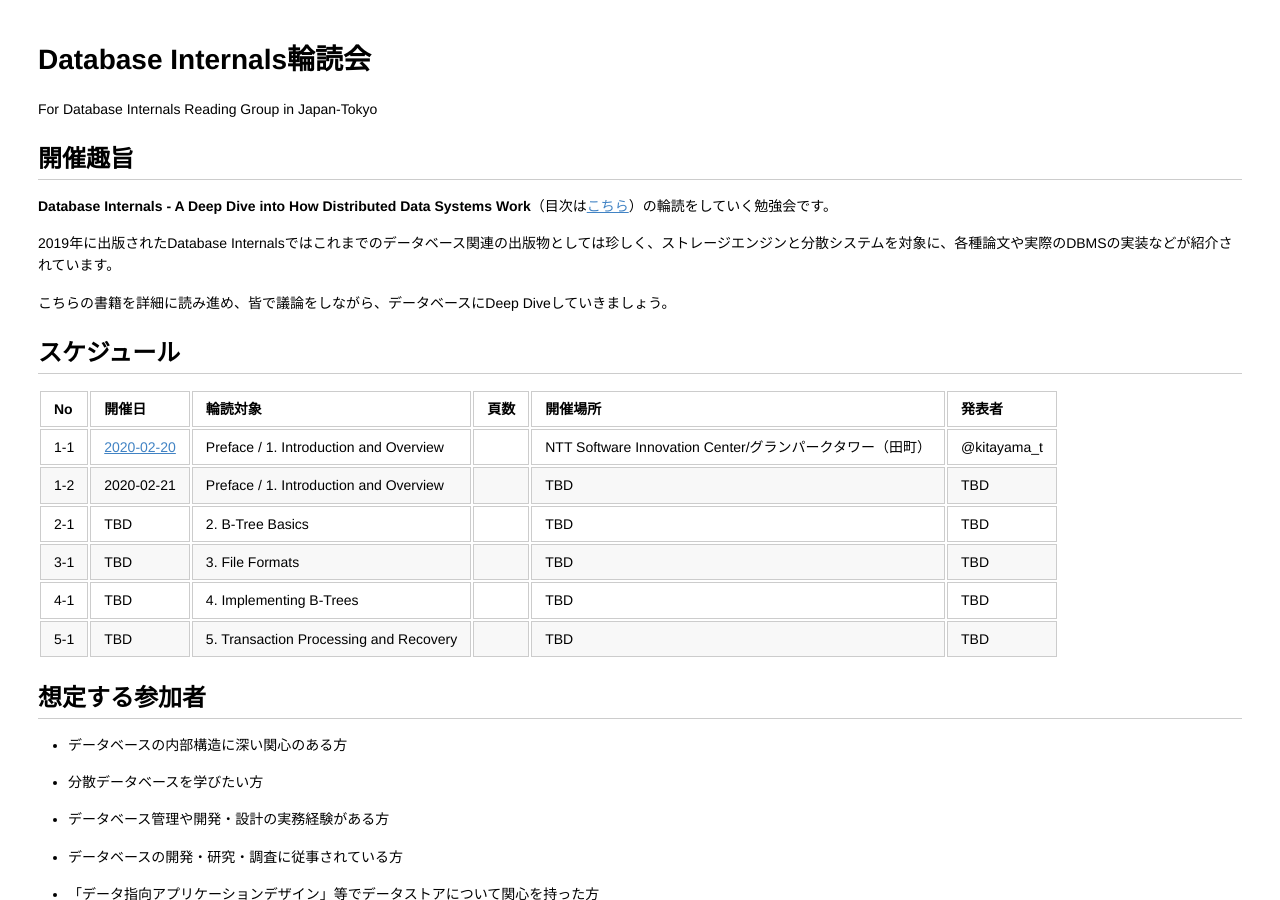
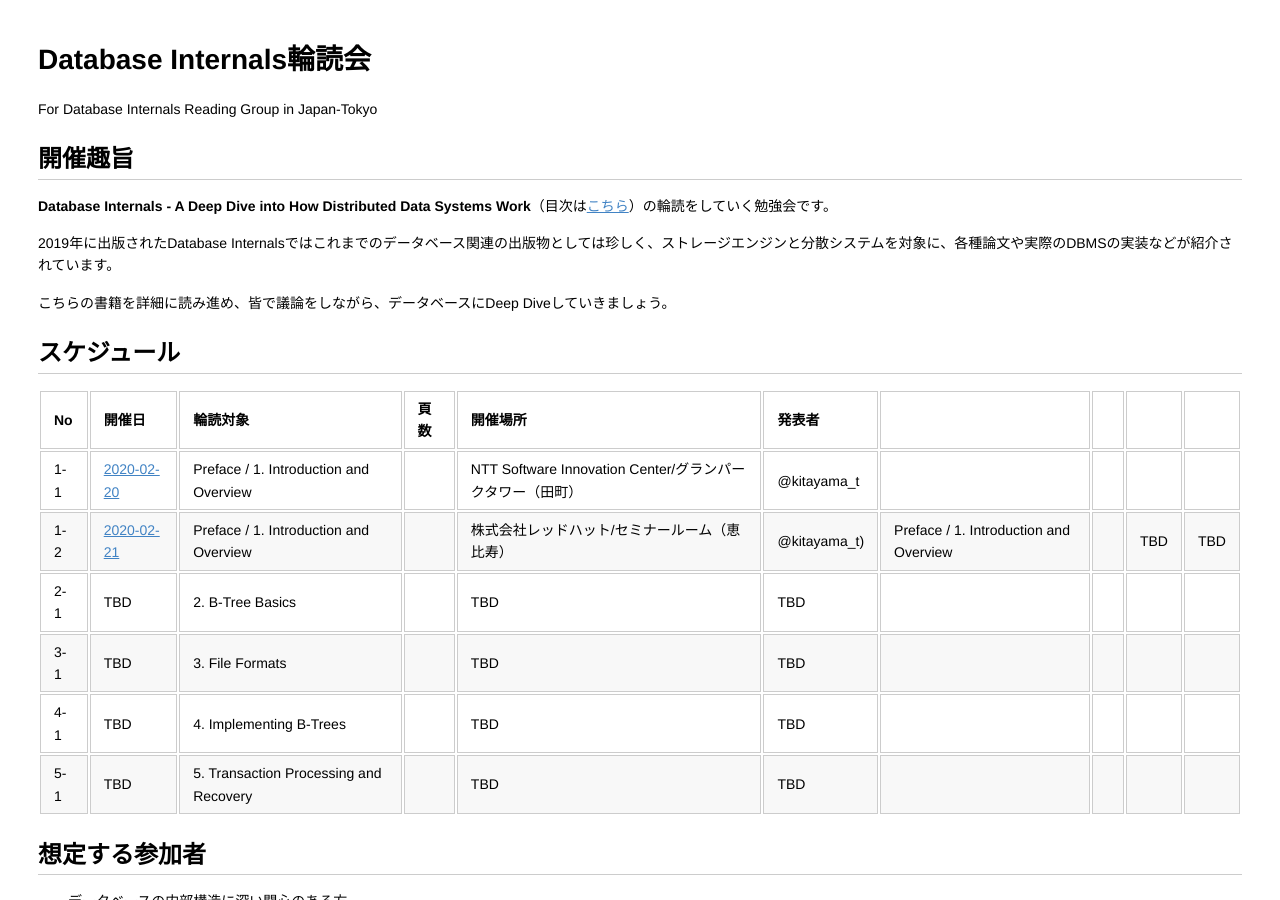
Before and after one commit to Database-Internals-Reading-Group-Japan/group-tokyo, a Jekyll site: the page built from index.md, in a window 1280 px wide and 900 px high. Built offline with Jekyll 4.4.1, drawn with Linux system fonts in a browser that asks for light colours; Markdown is read by kramdown in place of the engine named in the settings.

Commit message:
Update index.md

```diff
--- a/index.md
+++ b/index.md
@@ -18,7 +18,7 @@ For Database Internals Reading Group in Japan-Tokyo
 |No|開催日|輪読対象|頁数|開催場所|発表者|
 |-----|-----|-----|-----|-----|:-----|
 |1-1|[2020-02-20](./No01/20200220/agenda.html)|Preface / 1. Introduction and Overview||NTT Software Innovation Center/グランパークタワー（田町）|@kitayama_t|
-|1-2|2020-02-21|Preface / 1. Introduction and Overview||TBD|TBD|
+|1-2|[2020-02-21](./No01/20200220/agenda.html)|Preface / 1. Introduction and Overview||株式会社レッドハット/セミナールーム（恵比寿）|@kitayama_t)|Preface / 1. Introduction and Overview||TBD|TBD|
 |2-1|TBD|2. B-Tree Basics||TBD|TBD|
 |3-1|TBD|3. File Formats||TBD|TBD|
 |4-1|TBD|4. Implementing B-Trees||TBD|TBD|
```
